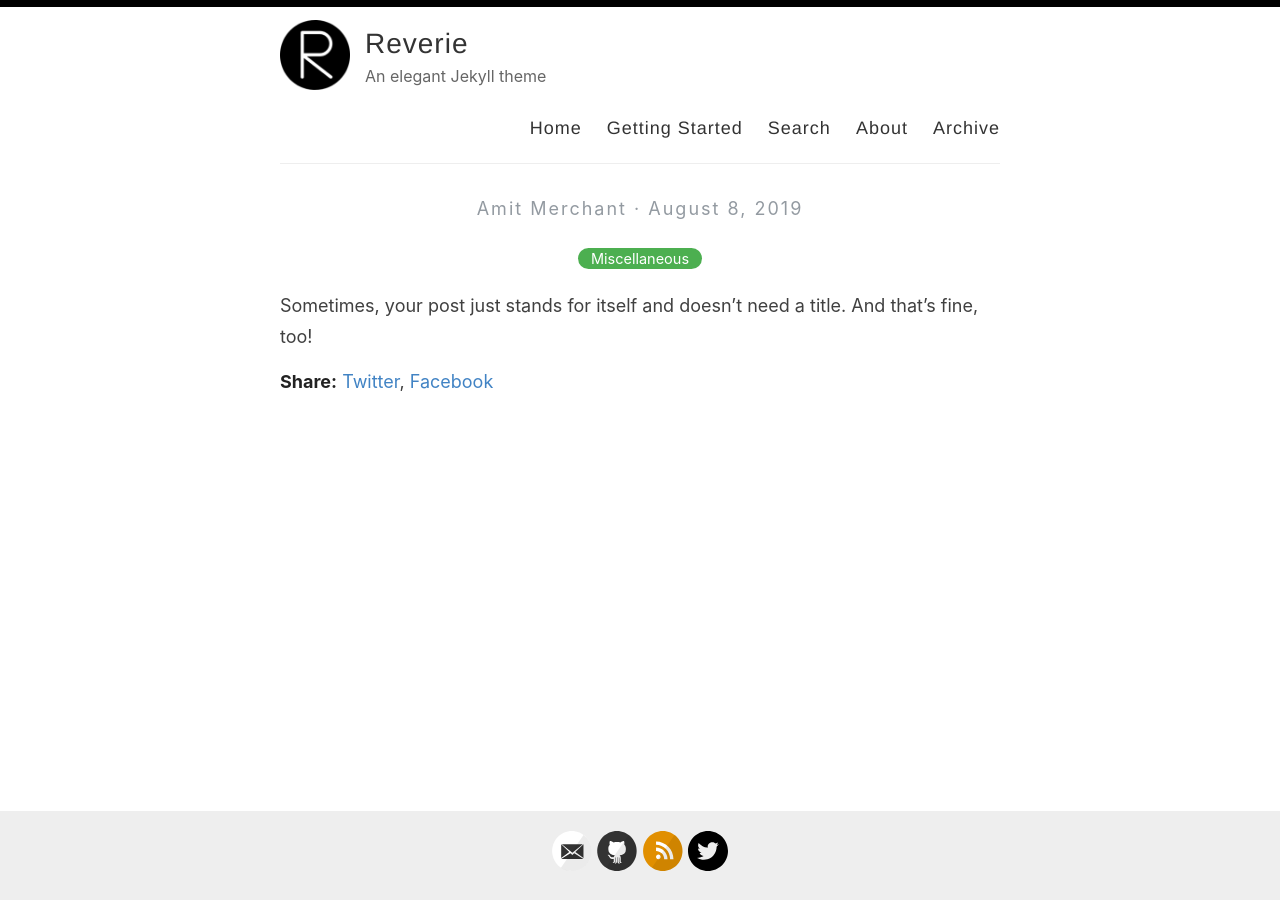
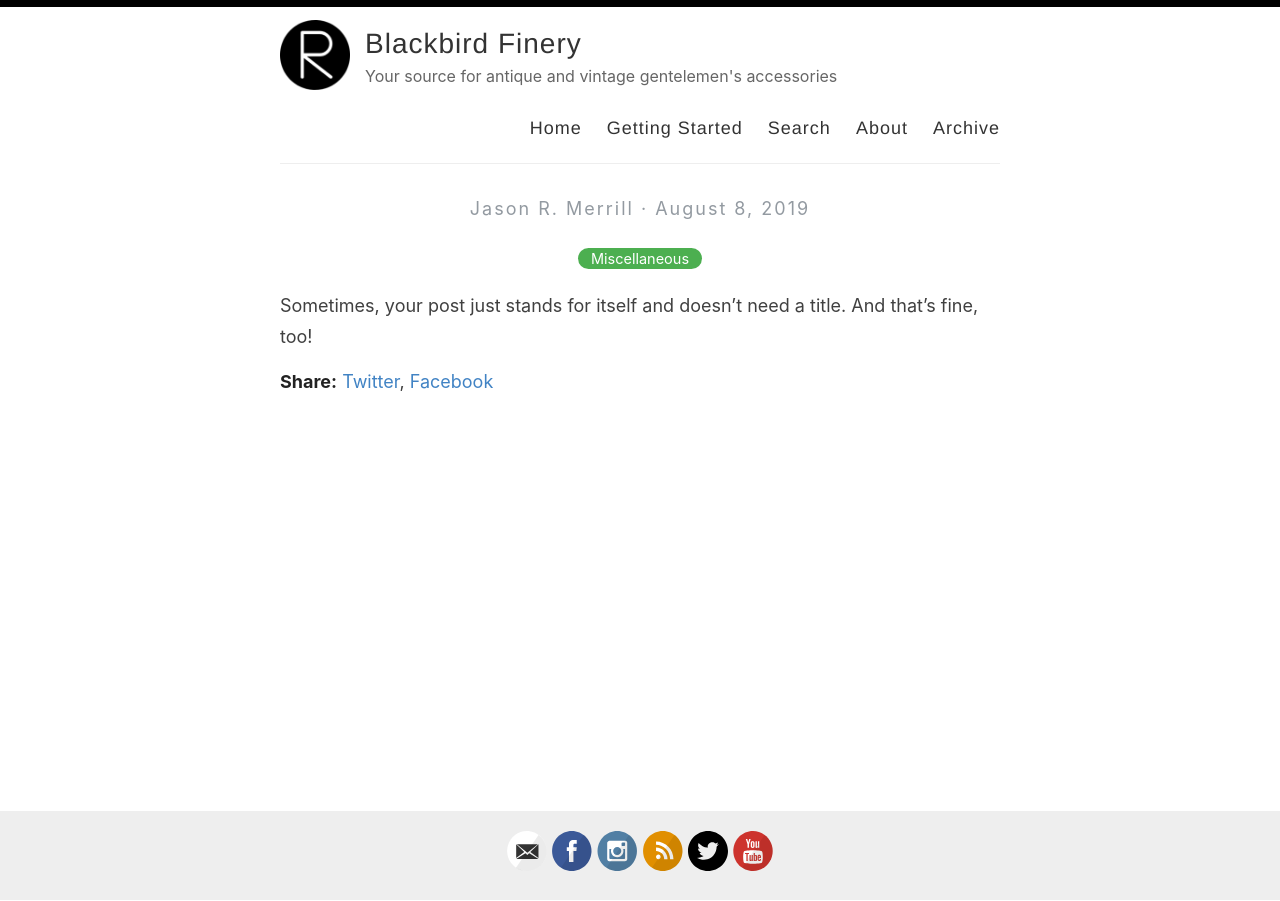
Before and after one commit to JasonRMerrill/BlackbirdFinery, a Jekyll site: the page built from _posts/2019-08-08-no-title-posts.md, in a window 1280 px wide. Built offline with Jekyll 4.4.1, drawn with Linux system fonts in a browser that asks for light colours.

Commit message:
Update _config.yml
Initial update

```diff
--- a/_config.yml
+++ b/_config.yml
@@ -3,13 +3,13 @@
 #
 
 # Name of your site (displayed in the header)
-name: Reverie
+name: Blackbird Finery
 
 # Name of the author
-author: Amit Merchant
+author: Jason R. Merrill
 
 # Short bio or description (displayed in the header)
-description: An elegant Jekyll theme
+description: Your source for antique and vintage gentelemen's accessories
 
 # URL of your avatar or profile pic (you could use your GitHub profile pic)
 avatar: /images/reverie.png
@@ -21,17 +21,17 @@ avatar: /images/reverie.png
 # Includes an icon in the footer for each username you enter
 footer-links:
   dribbble:
-  email: amit.d.merchant@gmail.com
-  facebook:
+  email: jason@blackbirdfinery.com
+  facebook: blackbirdfinery
   flickr:
-  github: amitmerchant1990/reverie
-  instagram:
+  github:
+  instagram: blackbirdfinery
   linkedin:
   pinterest:
   rss: rss
-  twitter: amit_merchant
+  twitter: Blackbirdfinery
   stackoverflow:
-  youtube: # channel/<your_long_string> or user/<user-name>
+  youtube: channel/UCEmhdp1SxtGq2ZcqEuuvYcA
   googleplus: # anything in your profile username that comes after plus.google.com/
   playconsole:
   mastodon: # <your-mastodon-instance>/@<your-user-name> eg. fosstodon.org/@username
```
